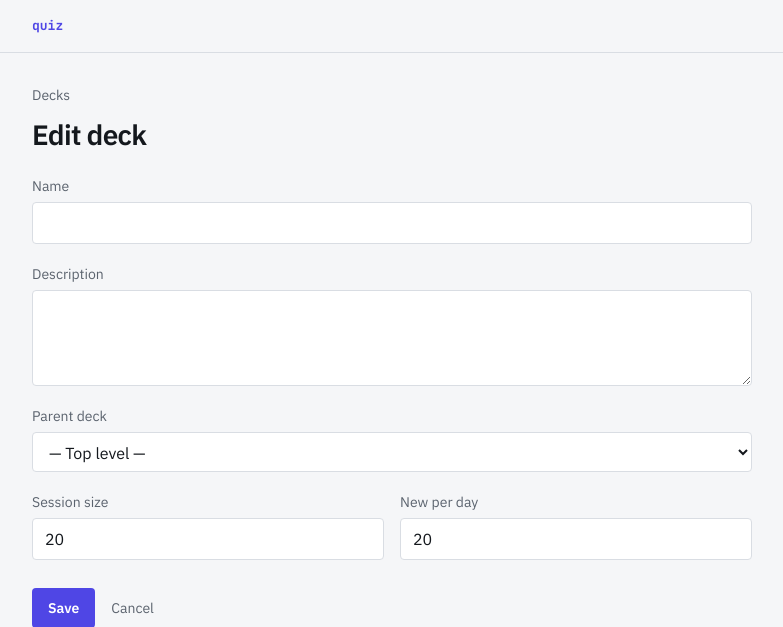
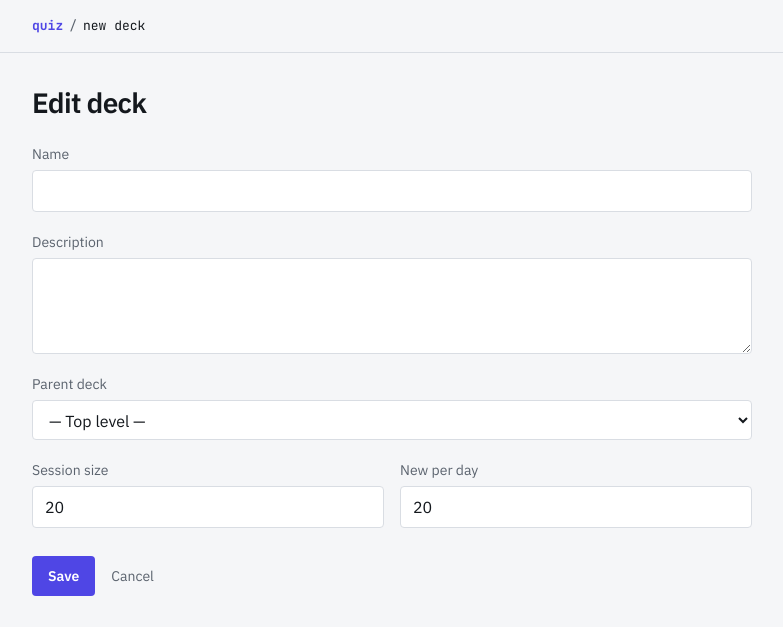
Before and after one commit to danielh-official/quiz-api, a Python web app: template app/templates/app/deck_form.html in a window 1280 px wide. Shown: the top 627 px of the page, without its empty margins (248-1031 px from the left). Run offline with Jinja, Linux system fonts and the light colour scheme; the template is opened without the code that fills it, so the values that code supplies are empty; style sheets or scripts are compiled from the project's sources.

Commit message:
Make the header the app's only breadcrumb.
The mono header shows quiz / <ancestor decks> / <current page> on
every deck-scoped page (deck, subdeck archive, suspended, deck and
question forms, question detail); the deck list itself is just
"quiz". Templates set `path` and `current` for the layout, a
deck_view() helper adds each deck's ancestor crumbs, and the in-page
"Decks / ..." lines are gone.

Co-Authored-By: Claude Opus 5.5 <noreply@anthropic.com>

```diff
--- a/app/templates/app/archived.html
+++ b/app/templates/app/archived.html
@@ -1,10 +1,7 @@
 {% extends "app/layout.html" %}
+{% set current = 'archived' %}
 {% block title %}Archived decks{% endblock %}
 {% block content %}
-<p class="mb-3 text-sm text-mute">
-    <a class="text-mute no-underline hover:text-ink" href="/app">Decks</a>
-    <span class="text-line"> / </span><span>Archived</span>
-</p>
 <h1 class="mb-1 text-[1.75rem] font-semibold leading-tight tracking-tight text-ink">Archived decks</h1>
 <p class="mb-8 text-mute">Directly archived decks. Open one to edit and unarchive it.</p>
 
--- a/app/templates/app/deck_form.html
+++ b/app/templates/app/deck_form.html
@@ -1,13 +1,7 @@
 {% extends "app/layout.html" %}
+{% if mode == 'edit' %}{% set path = deck.get('crumbs') or [deck] %}{% set current = 'edit' %}{% else %}{% set current = 'new deck' %}{% endif %}
 {% block title %}{% if mode == 'create' %}New deck{% else %}Edit {{ deck.name }}{% endif %}{% endblock %}
 {% block content %}
-<p class="mb-3 text-sm text-mute">
-    <a class="text-mute no-underline hover:text-ink" href="/app">Decks</a>
-    {% if mode == 'edit' %}
-    <span class="text-line"> / </span>
-    <a class="text-mute no-underline hover:text-ink" href="/app/decks/{{ deck.id }}">{{ deck.name }}</a>
-    {% endif %}
-</p>
 <h1 class="mb-6 text-[1.75rem] font-semibold leading-tight tracking-tight text-ink">
     {% if mode == 'create' %}New deck{% else %}Edit deck{% endif %}
 </h1>
--- a/app/templates/app/decks.html
+++ b/app/templates/app/decks.html
@@ -1,6 +1,5 @@
 {% extends "app/layout.html" %}
 {% block title %}Decks{% endblock %}
-{% block crumb %}<span class="text-mute">/</span>decks{% endblock %}
 {% block content %}
 {% set tops = decks | selectattr("depth", "equalto", 0) | list %}
 <div class="mb-6 flex flex-wrap items-end justify-between gap-4">
--- a/app/templates/app/layout.html
+++ b/app/templates/app/layout.html
@@ -19,15 +19,25 @@
 <body class="flex min-h-screen flex-col">
     <header class="border-b border-line">
         <div class="mx-auto flex max-w-3xl items-center justify-between gap-3 px-4 py-3 font-mono text-[13px] sm:px-6">
-            <span class="py-1 font-bold"><a class="no-underline" href="/app">quiz</a>{% block crumb %}{% endblock %}</span>
-            <nav class="flex items-center gap-4 text-mute">
+            <nav aria-label="Breadcrumb" class="flex min-w-0 items-center gap-1.5">
+                <a class="shrink-0 py-1 font-bold no-underline" href="/app">quiz</a>
+                {% for c in path | default([]) %}
+                <span class="text-mute" aria-hidden="true">/</span>
+                <a class="min-w-0 truncate text-mute no-underline hover:text-ink" href="{{ c.get('href') or '/app/decks/' ~ c.id }}">{{ c.name }}</a>
+                {% endfor %}
+                {% if current is defined %}
+                <span class="text-mute" aria-hidden="true">/</span>
+                <span class="min-w-0 truncate" aria-current="page">{{ current }}</span>
+                {% endif %}
+            </nav>
+            <div class="flex shrink-0 items-center gap-4 text-mute">
                 {% if user %}
                 <span>{{ user.login }}</span>
                 <form method="post" action="/app/logout" class="inline">
                     <button class="cursor-pointer border-0 bg-transparent p-0 font-mono text-mute hover:text-ink" type="submit">log out</button>
                 </form>
                 {% endif %}
-            </nav>
+            </div>
         </div>
     </header>
     <main class="mx-auto w-full max-w-3xl flex-1 px-4 pt-8 pb-8 sm:px-6">
```
Also changed, not shown: app/templates/app/deck.html (+2 -8 lines), app/templates/app/deck_archived.html (+2 -7 lines), app/templates/app/deck_suspended.html (+2 -7 lines), app/templates/app/question.html (+2 -5 lines), app/templates/app/question_form.html (+1 -9 lines), app/web_app.py (+13 -8 lines).
